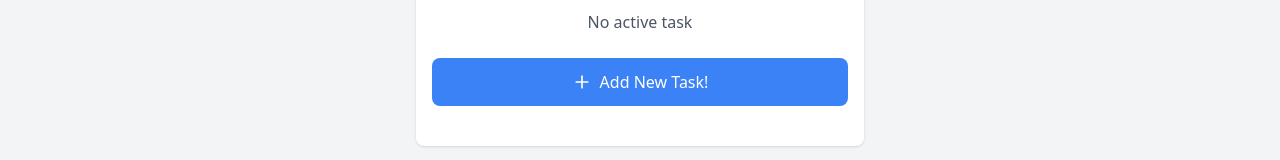
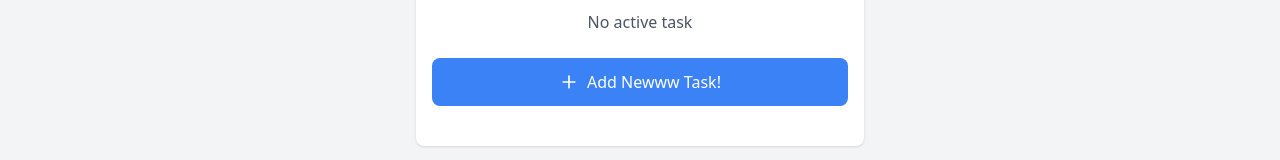
Before and after one commit to magiccc111/task-timer, a React (Create React App) app: page / in a window 1280 px wide. Shown: the part 170-330 px from the top of the page. Built offline with nearby package versions, Linux system fonts and the light colour scheme; the HTML template or start-up script is replaced by a standard one.

Commit message:
Update TaskTimer.js

```diff
--- a/src/TaskTimer.js
+++ b/src/TaskTimer.js
@@ -265,7 +265,7 @@ const TaskTimer = () => {
           className="w-full p-3 rounded-lg bg-blue-500 text-white hover:bg-blue-600 flex items-center justify-center gap-2 mb-6"
         >
           <Plus className="w-5 h-5" />
-          <span>Add New Task!</span>
+          <span>Add Newww Task!</span>
         </button>
       )}
 
```
